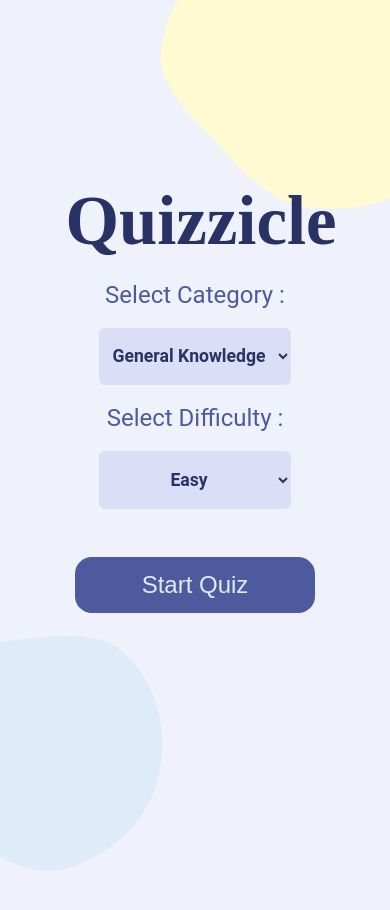
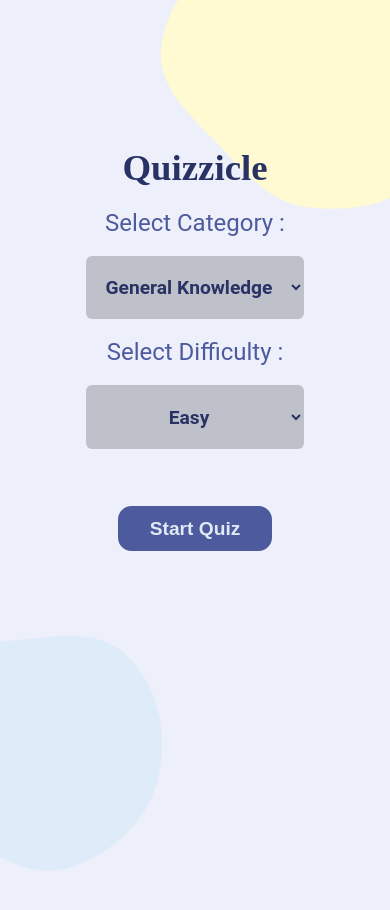
Before and after one commit to anynomous001/Quizzicles, a React (Vite) app: page / in a window 390 px wide. Shown: the top 910 px of the page. After the commit the page ends 886 px from the top, so only its background shows below. Built offline with nearby package versions, Linux system fonts and the light colour scheme.

Commit message:
final optimization is in process

```diff
--- a/src/App.css
+++ b/src/App.css
@@ -37,13 +37,17 @@
   z-index: 1;
 }
 
+body {
+  /* background-color: rgba(0, 255, 255, 0.671);*/
+  background-color: #d6dbf56b;
+}
 
 .main {
-  height: 150vh;
+  height: auto;
   display: grid;
   place-items: center;
   width: 100%;
-  background-color: #d6dbf562;
+  padding-bottom: 2em;
 }
 
 .start-container {
@@ -94,6 +98,7 @@
   height: 80%;
   width: 80%;
   z-index: 3;
+  margin-top: 2.5em;
 }
 
 .quiz-div {
@@ -101,7 +106,6 @@
   display: flex;
   flex-direction: column;
   justify-content: space-around;
-
 }
 
 
@@ -147,8 +151,8 @@
 
 .answers-div {
   display: flex;
-  margin: 0.6em;
-  gap: 2em;
+  margin: 1.1em;
+  gap: 1.5em;
   flex-wrap: wrap;
 }
 
@@ -270,10 +274,10 @@
   text-align: center;
   top: -2px;
   border-radius: 6px;
-  background: #d6dbf5d0;
+  background: #5d616452;
   font-family: 'Roboto', sans-serif;
   font-weight: 600;
-  font-size: 1.1rem;
+  font-size: 1.2rem;
   color: #293264;
   transition: transform 0.1s ease-in-out;
 }
@@ -318,7 +322,7 @@
 }
 
 .loading-spinner {
-  height: 100%;
+  height: 100vh;
   display: flex;
   justify-content: center;
   align-items: center;
@@ -331,3 +335,28 @@
   color: #293264;
   margin-left: 1.2em;
 }
+
+@media (max-width: 500px) {
+  .start-container h1 {
+    color: #293264;
+    font-size: 2.3rem;
+    margin: 0.1em;
+  }
+
+  .start-btn {
+    margin: 3em auto;
+    width: 8em;
+    font-weight: 600;
+    font-size: 1.2rem;
+    padding: .6em 0.3em;
+  }
+
+  .level,
+  .category {
+    width: 80%;
+    padding: 1em 0.3em;
+    text-align: center;
+    top: -2px;
+  }
+
+}
--- a/src/App.jsx
+++ b/src/App.jsx
@@ -3,8 +3,9 @@
 import './App.css';
 import Questions from './Questions';
 import { nanoid } from 'nanoid';
-import { shuffleArray, LoadingSpinner } from './utils'
-import { options } from './topicoptions'
+import { shuffleArray } from './utils'
+import { LoadingSpinner } from './Spinner'
+import { options } from './constants'
 import { QuizReducer, Initial_State } from './QuizReducer';
 
 
--- a/src/utils.jsx
+++ b/src/Spinner.jsx
@@ -1,15 +1,8 @@
-import './App.css'
+
 import { PropagateLoader } from 'react-spinners'; // Import the loader
 
 
-export function shuffleArray(array) {
-    for (let i = array.length - 1; i > 0; i--) {
-        const j = Math.floor(Math.random() * (i + 1));
-        [array[i], array[j]] = [array[j], array[i]];
-    }
-    return array;
-}
-export function LoadingSpinner() {
+export const LoadingSpinner = () => {
     return (
         <div className="loading-spinner">
             <div>
--- /dev/null
+++ b/src/utils.js
@@ -0,0 +1,10 @@
+import './App.css'
+
+
+export function shuffleArray(array) {
+    for (let i = array.length - 1; i > 0; i--) {
+        const j = Math.floor(Math.random() * (i + 1));
+        [array[i], array[j]] = [array[j], array[i]];
+    }
+    return array;
+}
```
Also changed, not shown: package.json (+1 -28 lines), src/constants.js (renamed from src/topicoptions.jsx).
